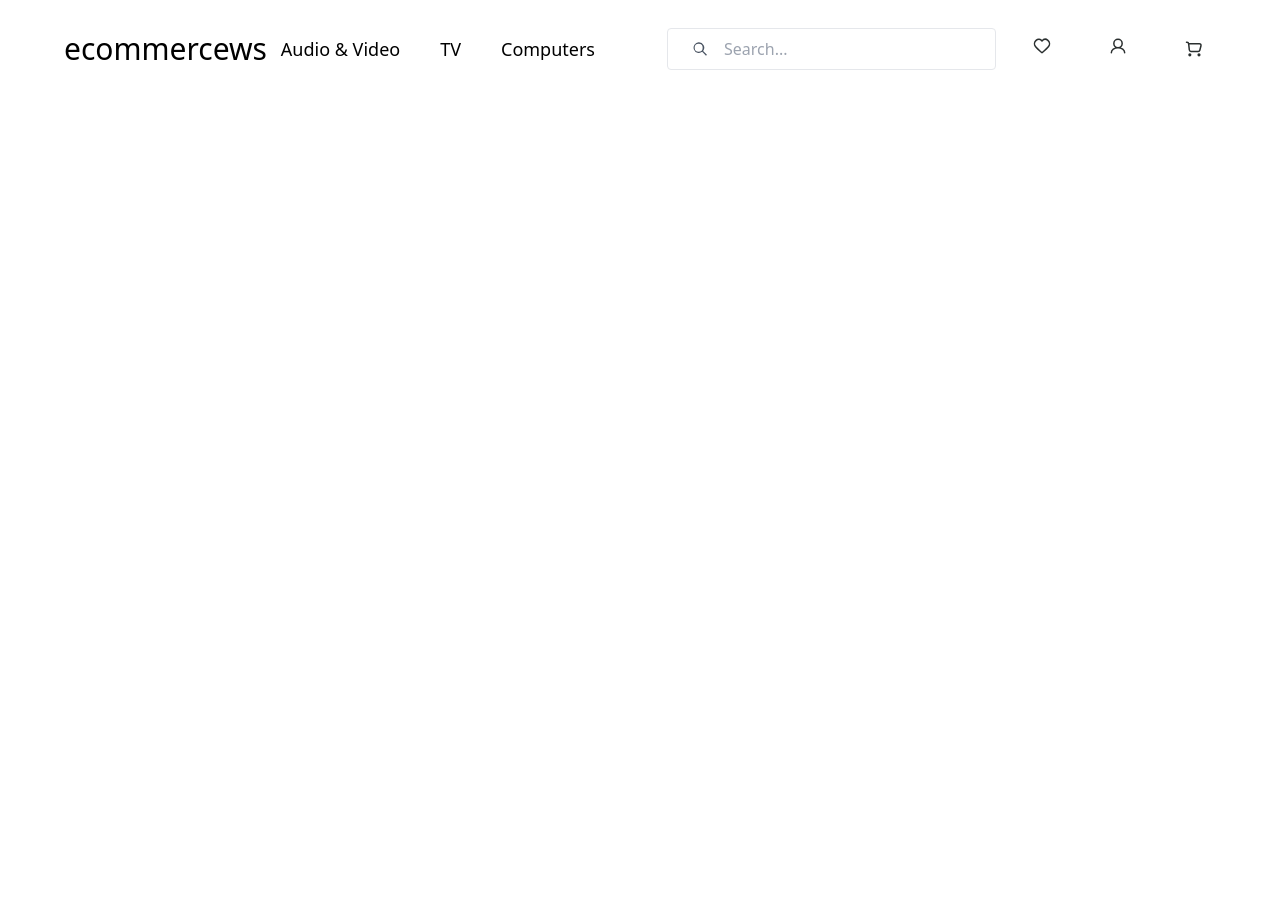
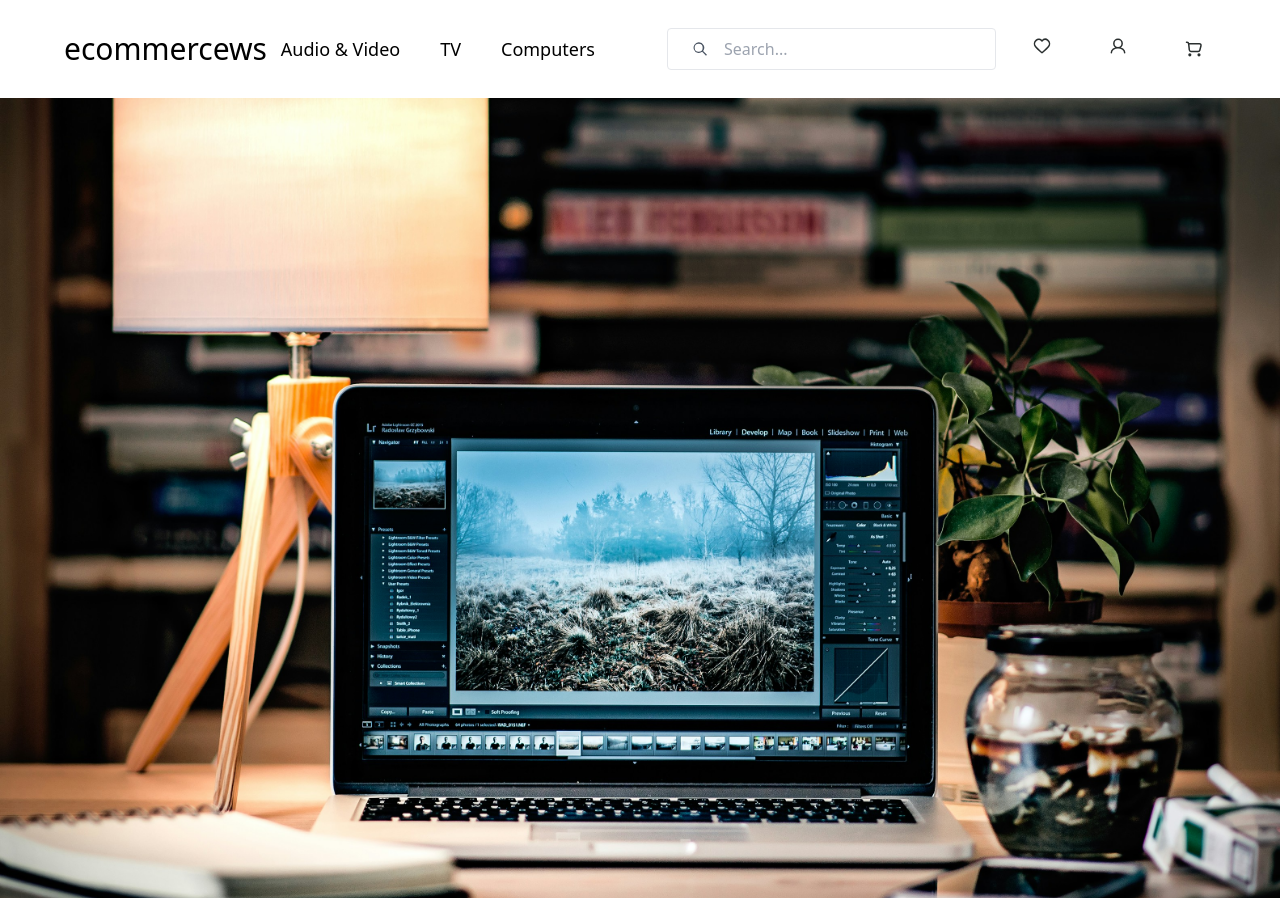
Before and after one commit to asif-kamal/ecommerce-app, a React (Vite) app in the folder ecommerce-app/: page / in a window 1280 px wide. Before the commit the page ends 800 px from the top, so only its background shows below. Built offline with nearby package versions, Linux system fonts and the light colour scheme.

Commit message:
added hero image and inserted HeroSection component into App

```diff
--- a/ecommerce-app/src/App.tsx
+++ b/ecommerce-app/src/App.tsx
@@ -1,10 +1,12 @@
+import HeroSection from "./components/HeroSection/HeroSection";
 import Navigation from "./components/NavBar/NavBar";
 
 function App() {
   return (
-    <div className="App">
+    <>
       <Navigation />
-    </div>
+      <HeroSection />
+    </>
   );
 }
 
```
Also changed, not shown: ecommerce-app/src/assets/img/radek-grzybowski-unsplash.jpg (added).
